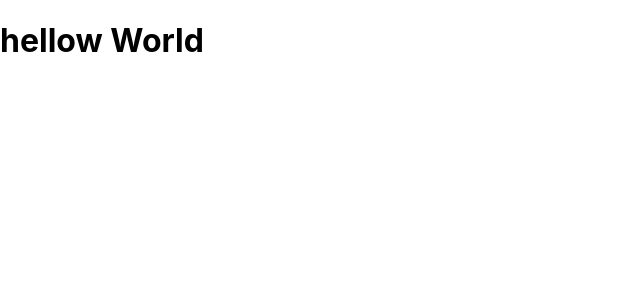
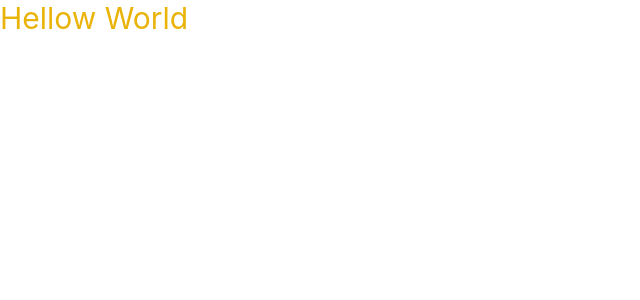
Before and after one commit to DaniyalAli7778/React-Router, a React (Create React App) app: page / in a window 1280 px wide. Shown: the top 300 px of the page, without its empty margins (0-640 px from the left). Built offline with nearby package versions, Linux system fonts and the light colour scheme.

Commit message:
"add Tailwind css "

```diff
--- a/package.json
+++ b/package.json
@@ -34,5 +34,8 @@
       "last 1 firefox version",
       "last 1 safari version"
     ]
+  },
+  "devDependencies": {
+    "tailwindcss": "^3.4.15"
   }
 }
--- a/src/App.js
+++ b/src/App.js
@@ -1,9 +1,10 @@
+import './index.css'
 
 function App() {
   return (
- <><h1>
-  hellow World</h1></>
-
+    <>
+    <h1 className="text-yellow-500 text-3xl " >Hellow World</h1>
+    </>
   );
 }
 
--- a/src/index.css
+++ b/src/index.css
@@ -1,3 +1,6 @@
+@tailwind base;
+@tailwind components;
+@tailwind utilities;
 body {
   margin: 0;
   font-family: -apple-system, BlinkMacSystemFont, 'Segoe UI', 'Roboto', 'Oxygen',
--- /dev/null
+++ b/tailwind.config.js
@@ -0,0 +1,10 @@
+/** @type {import('tailwindcss').Config} */
+module.exports = {
+  content: [
+    "./src/**/*.{js,jsx,ts,tsx}",
+  ],
+  theme: {
+    extend: {},
+  },
+  plugins: [],
+}
```
Also changed, not shown: 1 other file (tests, documents, lock files or other folders).
